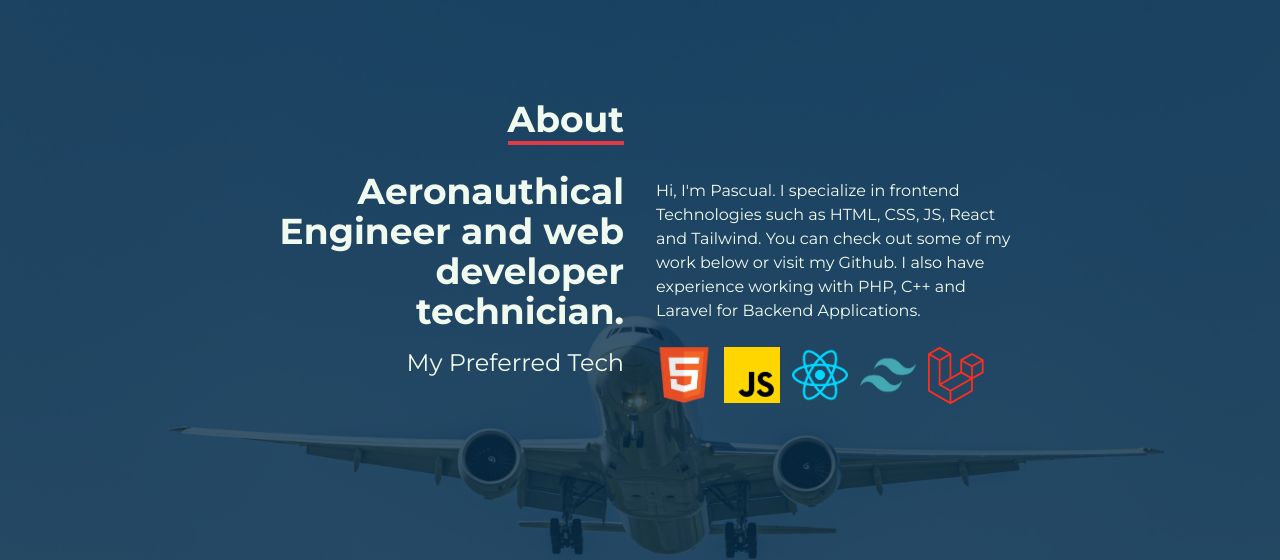
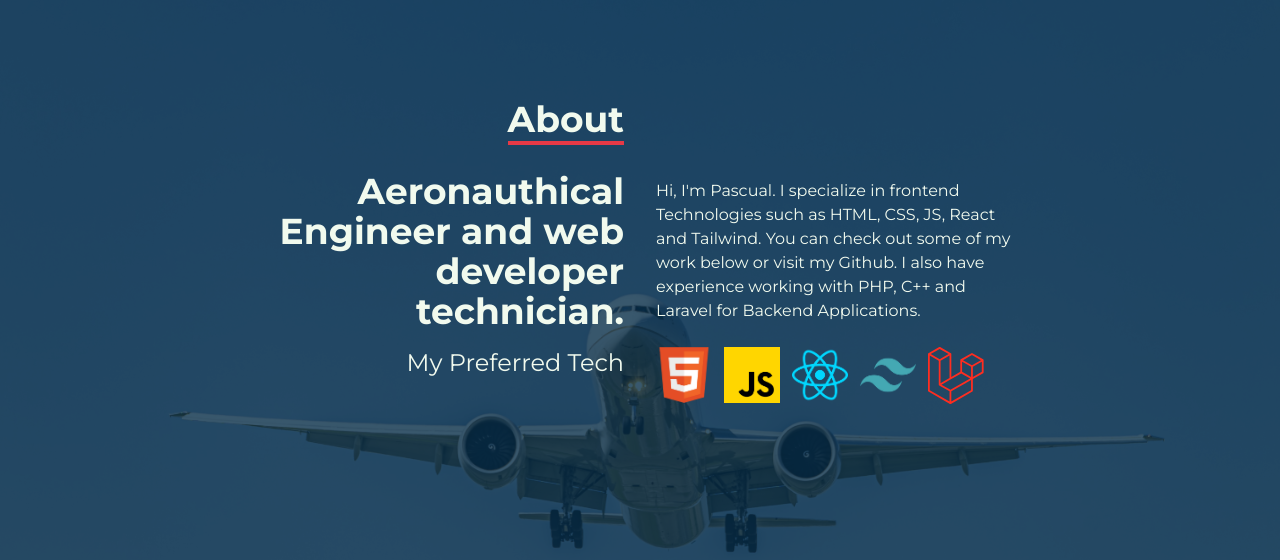
Before and after one commit to Ivan9485/myPortfolio, a React (Vite) app: page / in a window 1280 px wide. Shown: the part 948-1508 px from the top of the page. Built offline with nearby package versions, Linux system fonts and the light colour scheme.

Commit message:
bg fixes

```diff
--- a/src/components/About.jsx
+++ b/src/components/About.jsx
@@ -9,7 +9,7 @@ import PlaneBg from '../assets/Planebg.jpg';
 const About = () => {
   return (
     <div name='about' className=" w-full h-screen  relative text-textdef">
-     <img className=' w-full h-full absolute' src={PlaneBg} alt="" />
+     <img className=' w-full h-full absolute object-cover object-bottom' src={PlaneBg} alt="" />
      <div className='w-full h-full absolute bg-sky-950 opacity-80'></div>
     <div className="flex flex-col z-30 justify-center op items-center w-full h-full">
       <div className="max-w-[800px] w-full px-4 z-30 grid grid-cols-2 gap-8">
--- a/src/components/Contact.jsx
+++ b/src/components/Contact.jsx
@@ -1,6 +1,6 @@
 const Contact = () => {
   return (
-    <div name='contact' className="bg-gradient-to-b from-slate-700 to-sky-900 w-full h-screen flex justify-center items-center p-4">
+    <div name='contact' className="bg-gradient-to-b from-slate-700 to-sky-900 w-full h-full  flex justify-center items-center px-4 pt-24">
       <form method="POST" className="flex flex-col max-w-[600px] w-full" action="https://getform.io/f/2aa01697-fb58-4d1e-9309-cb2069325785">
         <div className="pb-8">
           <p className="text-4xl font-bold inline borber-b-4  border-special text-textdef">Contact</p>
```
